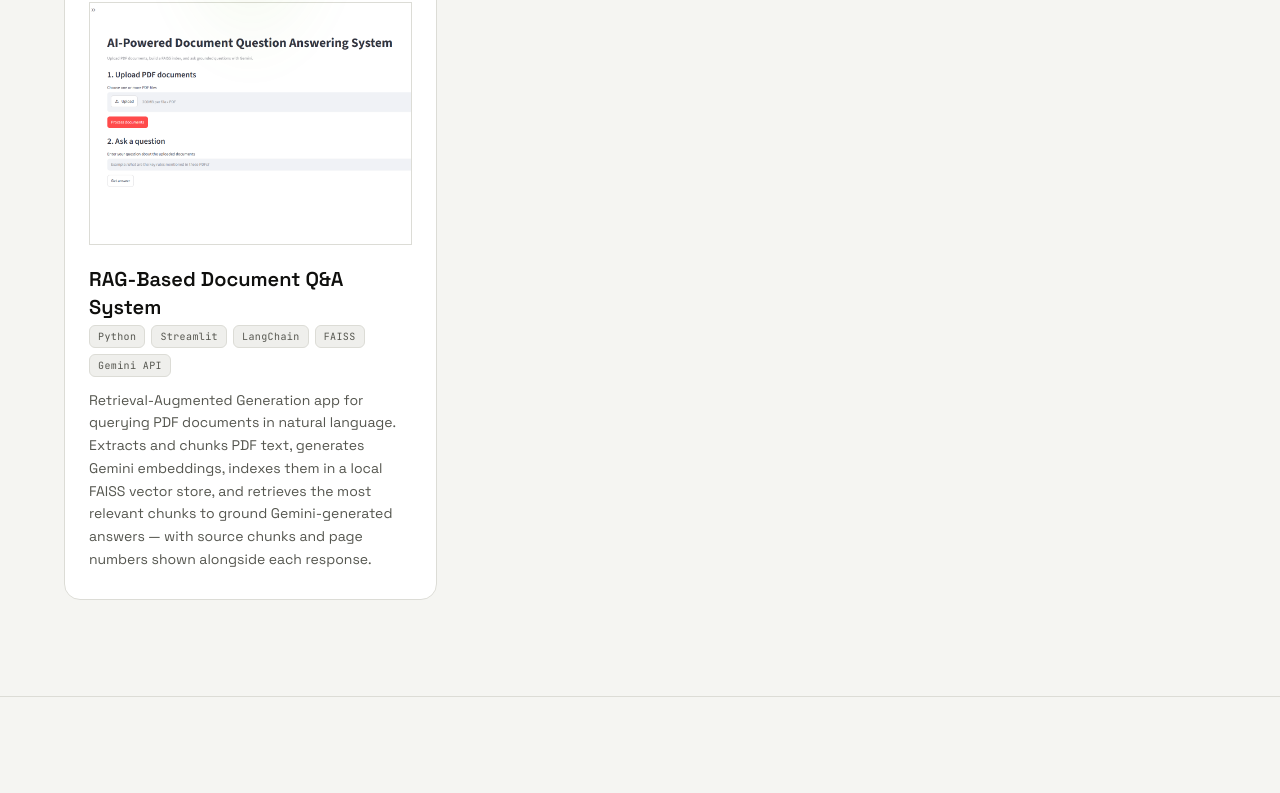
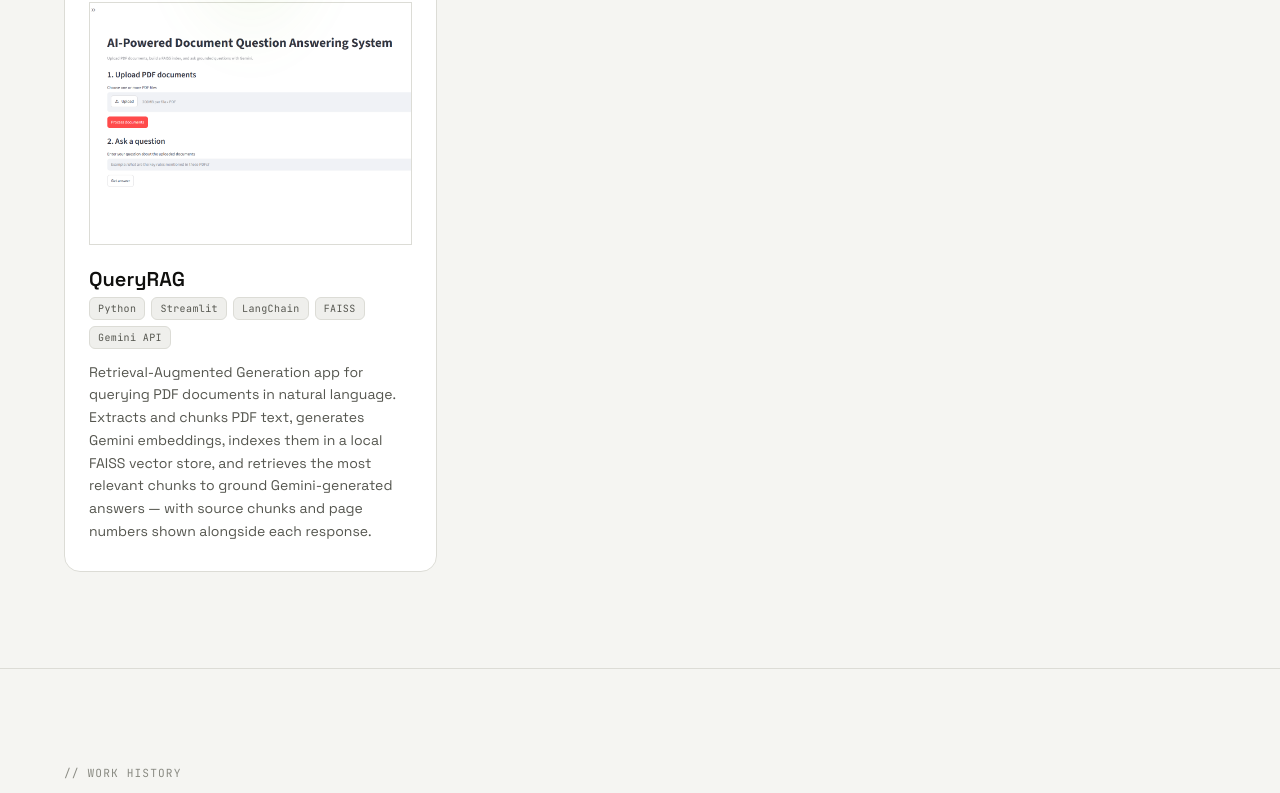
Before and after one commit to abhi4865/Eclipse_jx, a React (Vite) app: page / in a window 1280 px wide. Shown: the part 1725-2518 px from the top of the page. Built offline with nearby package versions, Linux system fonts and the light colour scheme; no server answers.

Commit message:
2.7  fix: update project title from 'RAG-Based Document Q&A System' to 'QueryRAG'

```diff
--- a/src/data.js
+++ b/src/data.js
@@ -59,7 +59,7 @@ export const projects = [
   {
     id: '04',
     tag: 'Live',
-    title: 'RAG-Based Document Q&A System',
+    title: 'QueryRAG',
     stack: 'Python · Streamlit · LangChain · FAISS · Gemini API',
     description:
       'Retrieval-Augmented Generation app for querying PDF documents in natural language. Extracts and chunks PDF text, generates Gemini embeddings, indexes them in a local FAISS vector store, and retrieves the most relevant chunks to ground Gemini-generated answers — with source chunks and page numbers shown alongside each response.',
```
